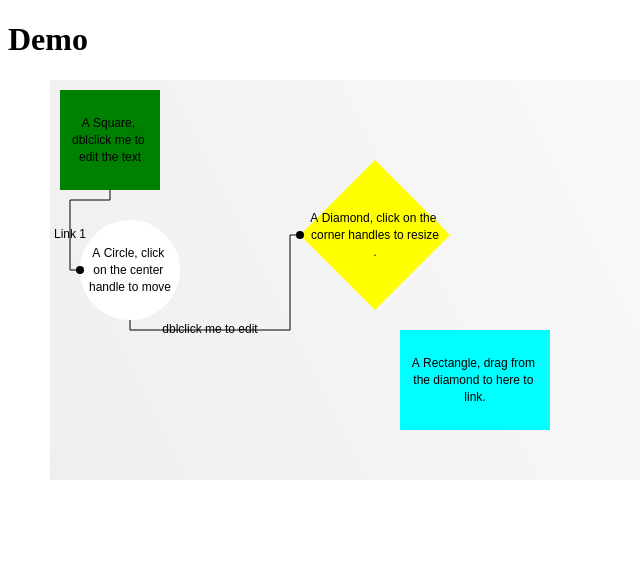
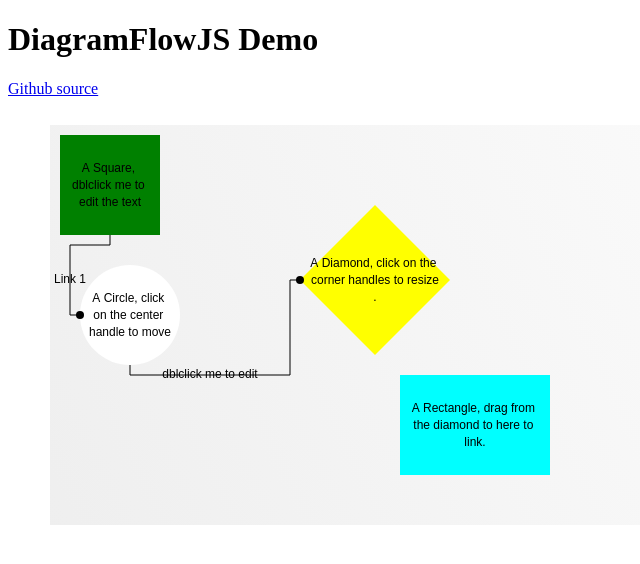
Before and after one commit to luisalvesmartins/diagramflowjs, a plain HTML site: page index.html in a window 1280 px wide. Shown: the whole page, without its empty margins (0-640 px from the left). Drawn offline with Linux system fonts and the light colour scheme.

Commit message:
added titles

```diff
--- a/index.html
+++ b/index.html
@@ -8,8 +8,9 @@
     <script src="diagramflow.js"></script>
 </head>
 <body>
-    <h1>Demo</h1>
-    <canvas id="myCanvas" style="position:absolute;left:50px;border:1px" width="700" height="400" tabindex="1"></canvas>
+    <h1>DiagramFlowJS Demo</h1>
+    <a target="github" href="http://github.com/luisalvesmartins">Github source</a>
+    <canvas id="myCanvas" style="position:absolute;left:50px;top:125px;border:1px" width="700" height="400" tabindex="1"></canvas>
 
 <script>
 
```
